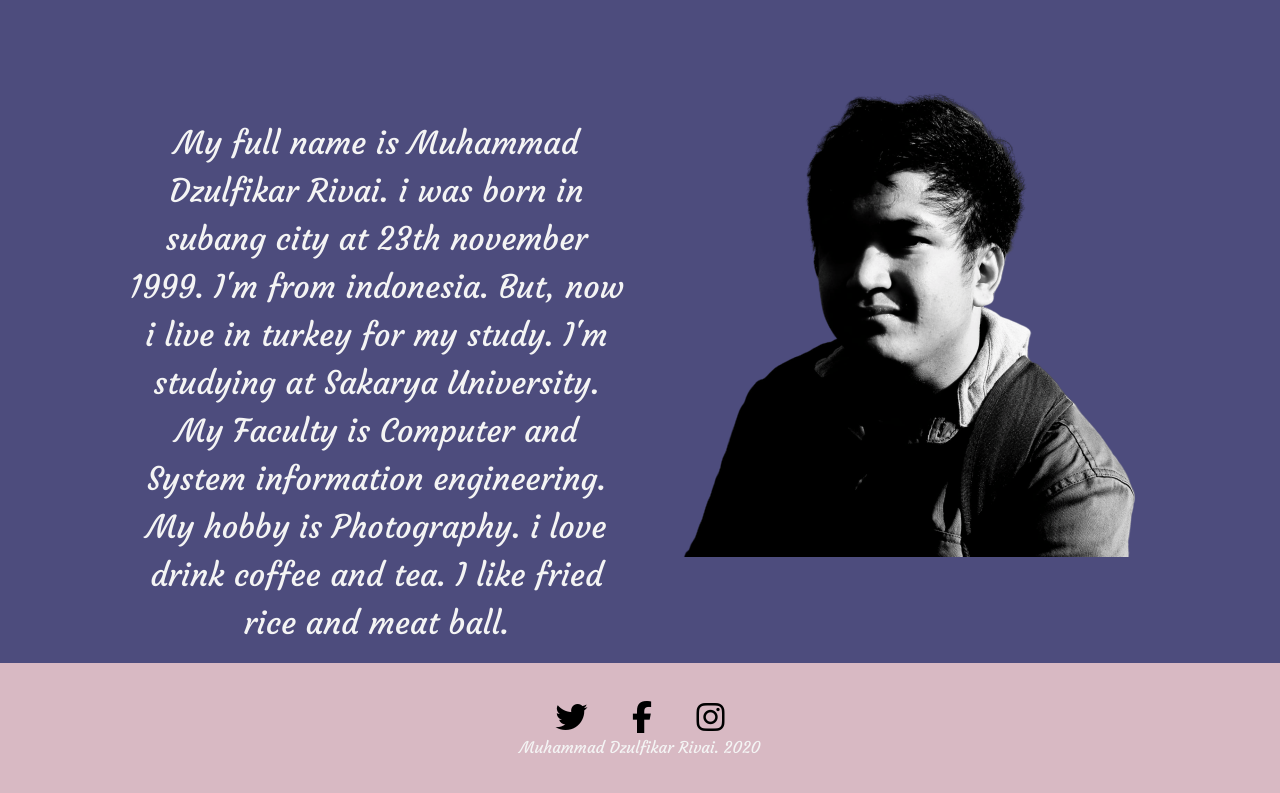
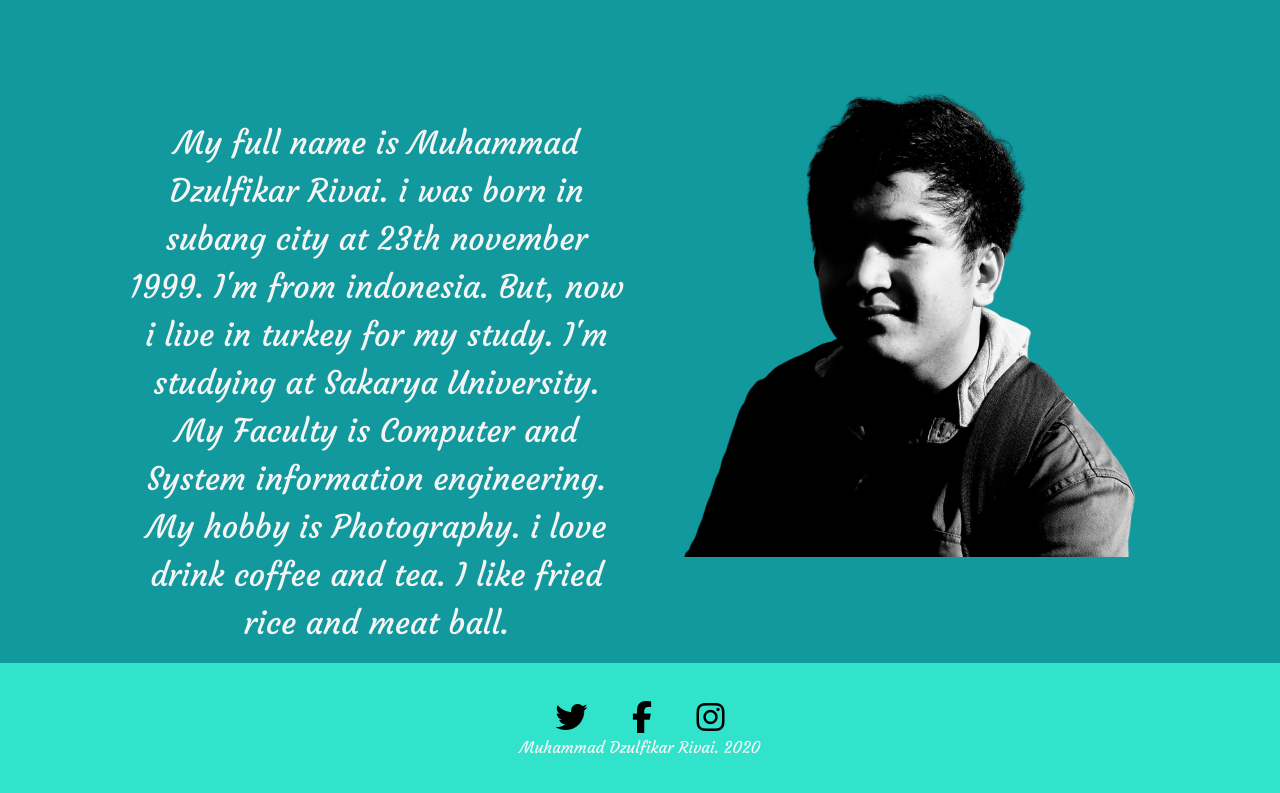
Before and after one commit to slicer999/myprofile, a plain HTML site: page index.html in a window 1280 px wide. Shown: the part 1349-2142 px from the top of the page. Drawn offline with nearby package versions, Linux system fonts and the light colour scheme.

Commit message:
Update styles.css

```diff
--- a/css/styles.css
+++ b/css/styles.css
@@ -60,7 +60,7 @@ p {
 
 #bottom-container {
   text-align: center;
-  background-color: #4d4c7d;
+  background-color: #11999E;
   padding: 5% 10% 0 10%;
 }
 
@@ -77,7 +77,7 @@ p {
 .foot {
   text-align: center;
   padding: 3%;
-  background-color: #d8b9c3;
+  background-color: #30E3CA;
 }
 
 .foot-icon {
```
